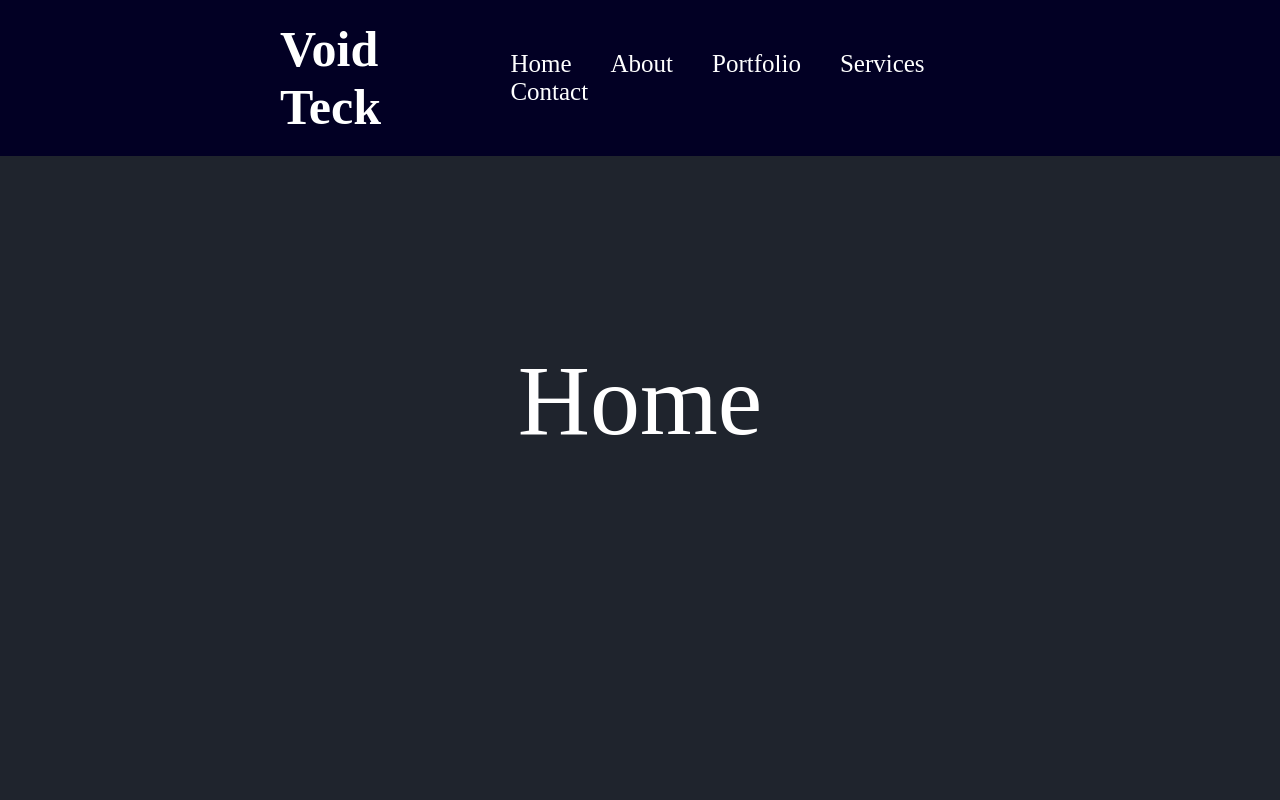
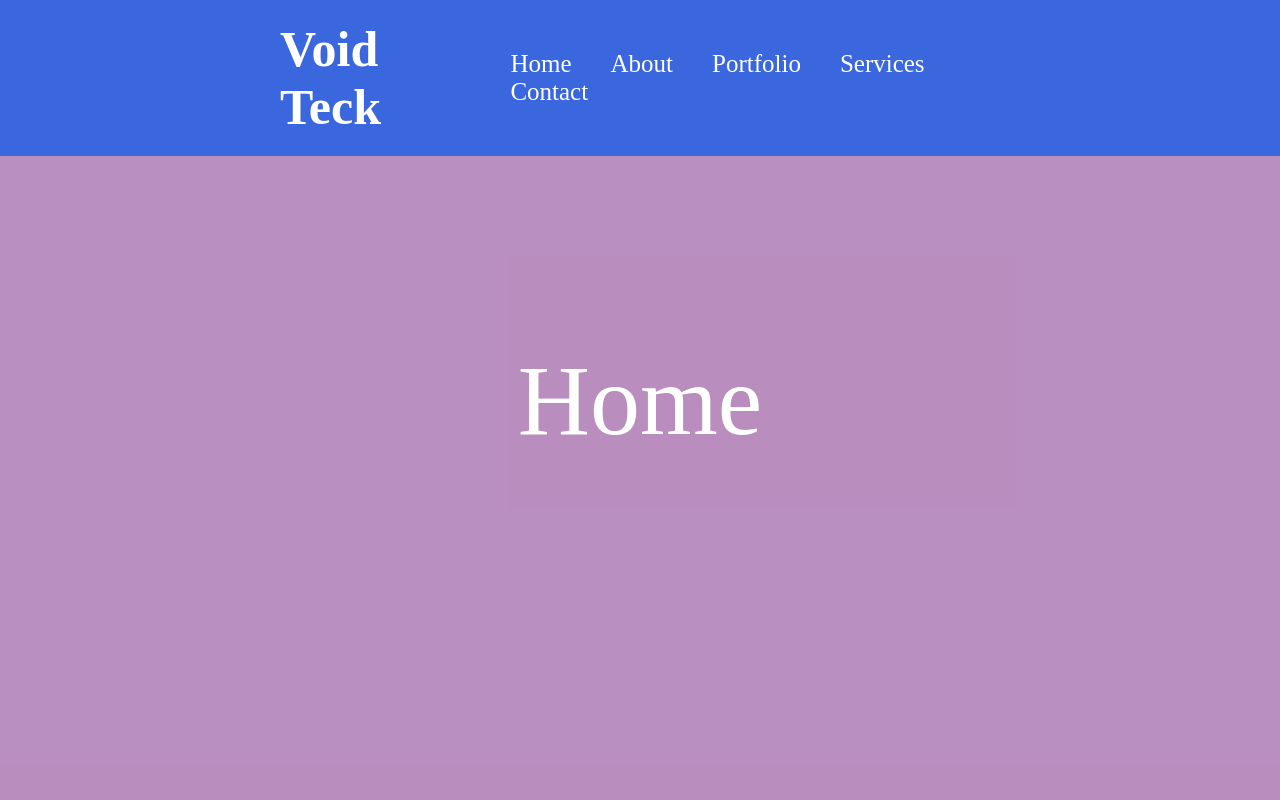
Before and after one commit to TiasMondal1/VOID-TECH, a plain HTML site: page Index.html in a window 1280 px wide. Shown: the top 800 px of the page. Drawn offline with nearby package versions, Linux system fonts and the light colour scheme.

Commit message:
Changes css

```diff
--- a/style.css
+++ b/style.css
@@ -14,7 +14,7 @@ header{
     left: 0;
     width: 100%;
     padding: 20px 280px;
-    background: #020024;
+    background: #195de5c9;
     display: flex;
     justify-content: space-between;
     align-items: center;
@@ -45,14 +45,14 @@ section{
     display: flex;
     justify-content: center;
     align-items: center;
-    background: #1f242d;
+    background: #b587bcf0;
     font-size: 100px;
     color: #fff;
     /* font-weight: 700; */
 }
 
 section:nth-child(odd){
-    background: #323946;
+    background: #353b46;
 }
 
 footer{
```
